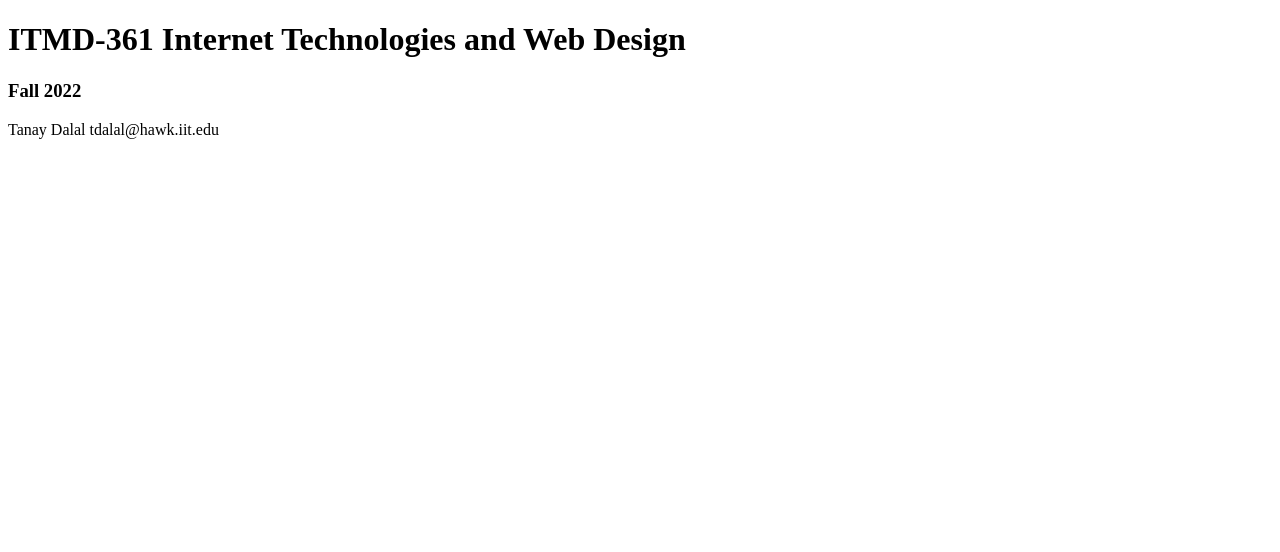
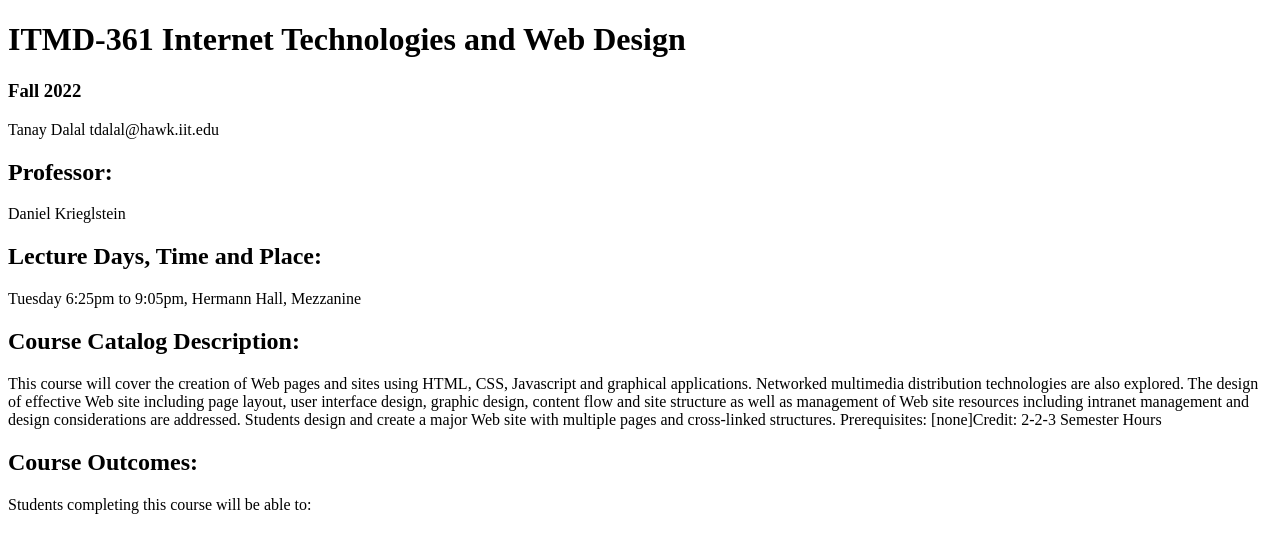
Before and after one commit to tdalal17/ITMD-361-Lab2, a plain HTML site: page index.html in a window 1280 px wide. Drawn offline with Linux system fonts and the light colour scheme.

Commit message:
added the details of the class

```diff
--- a/index.html
+++ b/index.html
@@ -8,3 +8,11 @@
       <h1>ITMD-361 Internet Technologies and Web Design</h1>
       <h3>Fall 2022</h3>
         <p>Tanay Dalal tdalal@hawk.iit.edu<p>
+            <h2>Professor:</h2>
+            <p>Daniel Krieglstein<p>
+          <h2>Lecture Days, Time and Place:</h2>
+            <p>Tuesday 6:25pm to 9:05pm, Hermann Hall, Mezzanine</p>
+          <h2>Course Catalog Description:</h2>
+            <p>This course will cover the creation of Web pages and sites using HTML, CSS, Javascript and graphical applications. Networked multimedia distribution technologies are also explored. The design of effective Web site including page layout, user interface design, graphic design, content flow and site structure as well as management of Web site resources including intranet management and design considerations are addressed. Students design and create a major Web site with multiple pages and cross-linked structures. Prerequisites: [none]Credit: 2-2-3 Semester Hours</p>
+          <h2>Course Outcomes:</h2>
+            <p>Students completing this course will be able to:</p>
```
